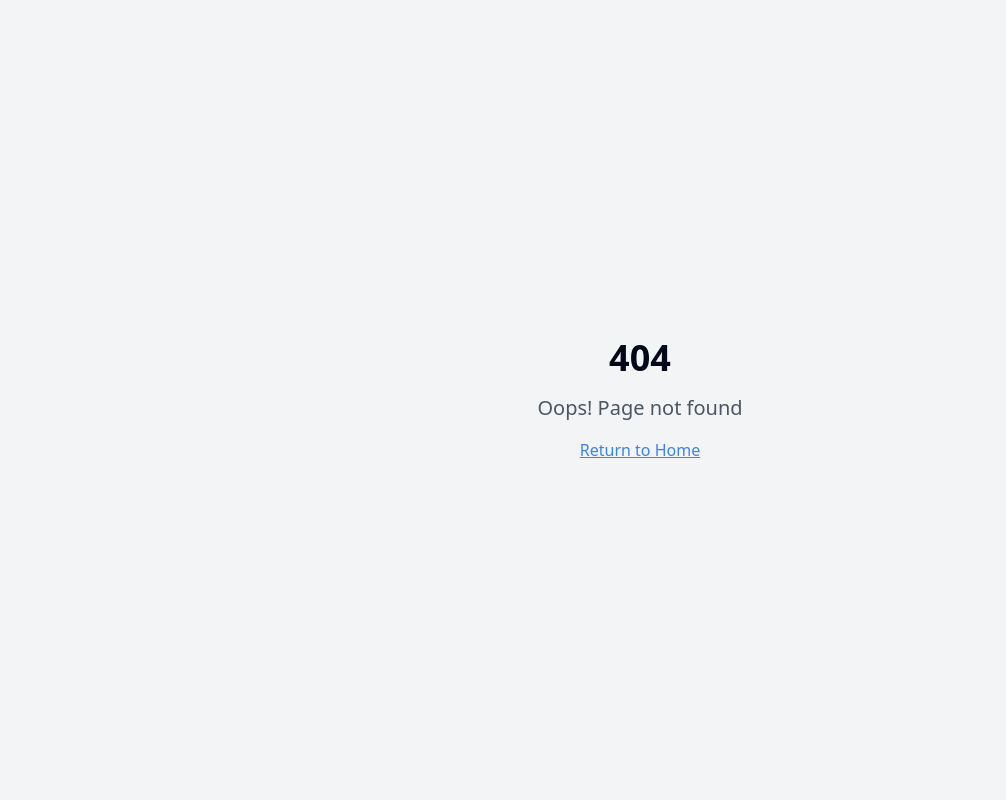
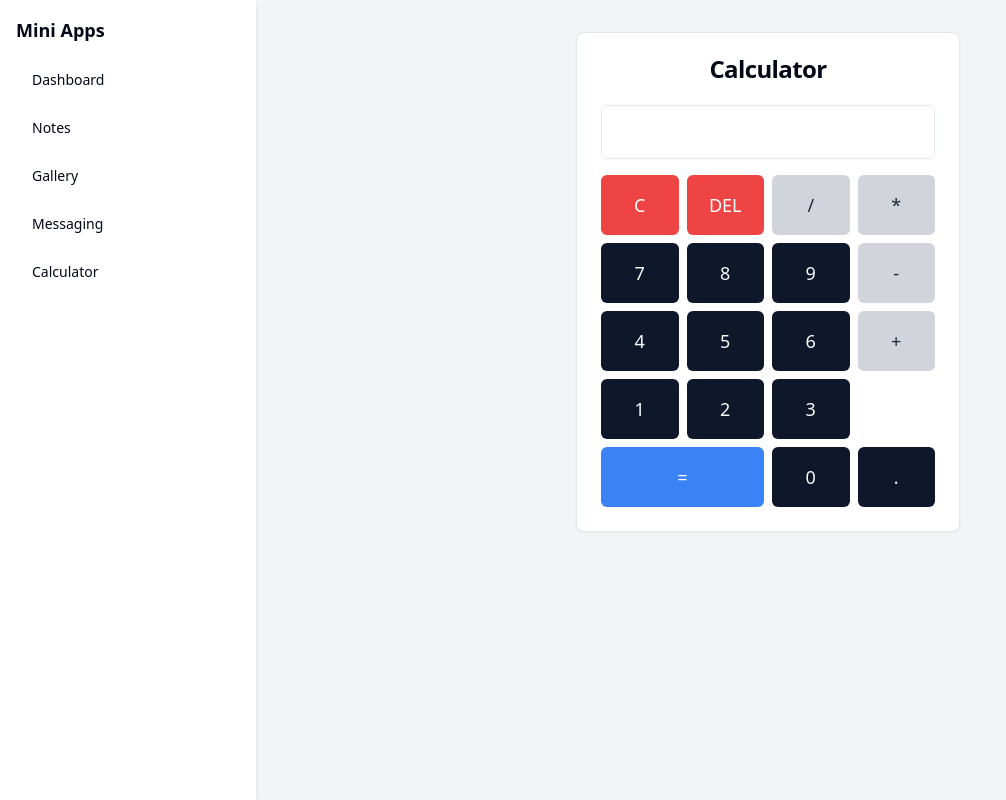
Before and after one commit to teephopdisawas/mystical-tamarin, a React app: page /calculator in a window 1280 px wide. Before the commit this address had no page. Shown: the whole page, without its empty margins (0-1006 px from the left). Built offline with nearby package versions, Linux system fonts and the light colour scheme; the HTML template or start-up script is replaced by a standard one; what @supabase/auth-helpers-react would draw is missing.

Commit message:
[dyad] Created calculator mini-app - wrote 6 file(s)

```diff
--- a/src/App.tsx
+++ b/src/App.tsx
@@ -10,6 +10,7 @@ import Dashboard from "./pages/Dashboard"; // Import Dashboard page
 import Notes from "./pages/Notes"; // Import Notes page
 import Gallery from "./pages/Gallery"; // Import Gallery page
 import Messaging from "./pages/Messaging"; // Import Messaging page
+import Calculator from "./pages/Calculator"; // Import Calculator page
 import { SessionContextProvider } from '@supabase/auth-helpers-react'; // Correct package for SessionContextProvider
 import { supabase } from '@/integrations/supabase/client'; // Import supabase client
 
@@ -28,6 +29,7 @@ const App = () => (
             <Route path="/notes" element={<Notes />} /> {/* Add Notes route */}
             <Route path="/gallery" element={<Gallery />} /> {/* Add Gallery route */}
             <Route path="/messaging" element={<Messaging />} /> {/* Add Messaging route */}
+            <Route path="/calculator" element={<Calculator />} /> {/* Add Calculator route */}
             <Route path="/" element={<Index />} />
             {/* ADD ALL CUSTOM ROUTES ABOVE THE CATCH-ALL "*" ROUTE */}
             <Route path="*" element={<NotFound />} />
--- /dev/null
+++ b/src/pages/Calculator.tsx
@@ -0,0 +1,142 @@
+import { useState } from 'react';
+import { Button, buttonVariants } from '@/components/ui/button';
+import { Input } from '@/components/ui/input';
+import { Card, CardContent, CardHeader, CardTitle } from '@/components/ui/card';
+import { Link } from 'react-router-dom';
+import { cn } from '@/lib/utils';
+
+const Calculator = () => {
+  const [input, setInput] = useState('');
+  const [result, setResult] = useState('');
+
+  const handleButtonClick = (value: string) => {
+    if (value === '=') {
+      try {
+        // Using eval is generally discouraged in production due to security risks,
+        // but for a simple personal calculator mini-app, it's the easiest way.
+        // For a public app, a safer expression parser would be needed.
+        setResult(eval(input).toString());
+      } catch (error) {
+        setResult('Error');
+      }
+    } else if (value === 'C') {
+      setInput('');
+      setResult('');
+    } else if (value === 'DEL') {
+      setInput(input.slice(0, -1));
+    }
+    else {
+      setInput(input + value);
+    }
+  };
+
+  const buttons = [
+    'C', 'DEL', '/', '*',
+    '7', '8', '9', '-',
+    '4', '5', '6', '+',
+    '1', '2', '3', '=',
+    '0', '.',
+  ];
+
+  return (
+    <div className="flex min-h-screen bg-gray-100">
+      {/* Sidebar */}
+      <div className="w-64 bg-white shadow-md p-4 flex flex-col">
+        <h3 className="text-lg font-semibold mb-4">Mini Apps</h3>
+        <ul className="flex-grow space-y-2">
+          <li>
+            <Link
+              to="/dashboard"
+              className={cn(
+                buttonVariants({ variant: "ghost" }),
+                "w-full justify-start"
+              )}
+            >
+              Dashboard
+            </Link>
+          </li>
+          <li>
+            <Link
+              to="/notes"
+              className={cn(
+                buttonVariants({ variant: "ghost" }),
+                "w-full justify-start"
+              )}
+            >
+              Notes
+            </Link>
+          </li>
+           <li>
+            <Link
+              to="/gallery"
+              className={cn(
+                buttonVariants({ variant: "ghost" }),
+                "w-full justify-start"
+              )}
+            >
+              Gallery
+            </Link>
+          </li>
+           <li>
+            <Link
+              to="/messaging"
+              className={cn(
+                buttonVariants({ variant: "ghost" }),
+                "w-full justify-start"
+              )}
+            >
+              Messaging
+            </Link>
+          </li>
+           <li>
+            <Link
+              to="/calculator"
+              className={cn(
+                buttonVariants({ variant: "ghost" }),
+                "w-full justify-start"
+              )}
+            >
+              Calculator
+            </Link>
+          </li>
+          {/* Add links for future mini-apps here */}
+        </ul>
+      </div>
+
+      {/* Main Content Area */}
+      <div className="flex-1 p-8 overflow-y-auto flex justify-center items-start"> {/* Center content horizontally */}
+        <Card className="w-full max-w-sm"> {/* Limit card width */}
+          <CardHeader>
+            <CardTitle className="text-center">Calculator</CardTitle>
+          </CardHeader>
+          <CardContent className="space-y-4">
+            <Input
+              type="text"
+              value={result || input} // Show result if available, otherwise show input
+              readOnly
+              className="text-right text-2xl p-4 h-auto"
+            />
+            <div className="grid grid-cols-4 gap-2">
+              {buttons.map((btn) => (
+                <Button
+                  key={btn}
+                  onClick={() => handleButtonClick(btn)}
+                  className={cn(
+                    "text-lg p-4 h-auto",
+                    btn === '=' ? 'col-span-2 bg-blue-500 hover:bg-blue-600 text-white' : '', // Span 2 columns for equals
+                    btn === 'C' || btn === 'DEL' ? 'bg-red-500 hover:bg-red-600 text-white' : '', // Red for clear/delete
+                    ['/', '*', '-', '+'].includes(btn) ? 'bg-gray-300 hover:bg-gray-400 text-gray-800' : '' // Gray for operators
+                  )}
+                >
+                  {btn}
+                </Button>
+              ))}
+            </div>
+          </CardContent>
+        </Card>
+      </div>
+    </div>
+  );
+};
+
+export default Calculator;
--- a/src/pages/Dashboard.tsx
+++ b/src/pages/Dashboard.tsx
@@ -170,6 +170,17 @@ const Dashboard = () => {
               Messaging
             </Link>
           </li>
+           <li>
+            <Link
+              to="/calculator"
+              className={cn(
+                buttonVariants({ variant: "ghost" }),
+                "w-full justify-start"
+              )}
+            >
+              Calculator
+            </Link>
+          </li>
           {/* Add links for future mini-apps here */}
         </ul>
         <div className="mt-auto">
--- a/src/pages/Gallery.tsx
+++ b/src/pages/Gallery.tsx
@@ -198,6 +198,17 @@ const Gallery = () => {
               Messaging
             </Link>
           </li>
+           <li>
+            <Link
+              to="/calculator"
+              className={cn(
+                buttonVariants({ variant: "ghost" }),
+                "w-full justify-start"
+              )}
+            >
+              Calculator
+            </Link>
+          </li>
           {/* Add links for future mini-apps here */}
         </ul>
         {/* Logout button can be added here or in a shared layout */}
--- a/src/pages/Messaging.tsx
+++ b/src/pages/Messaging.tsx
@@ -25,7 +25,7 @@ interface Message {
   user_id: string;
   content: string;
   created_at: string;
-  // profiles?: { first_name: string | null; last_name: string | null } | null; // Removed for now
+  profiles?: { first_name: string | null; last_name: string | null } | null; // Removed for now
 }
 
 const Messaging = () => {
@@ -195,6 +195,17 @@ const Messaging = () => {
               Messaging
             </Link>
           </li>
+           <li>
+            <Link
+              to="/calculator"
+              className={cn(
+                buttonVariants({ variant: "ghost" }),
+                "w-full justify-start"
+              )}
+            >
+              Calculator
+            </Link>
+          </li>
           {/* Add links for future mini-apps here */}
         </ul>
         {/* Logout button can be added here or in a shared layout */}
--- a/src/pages/Notes.tsx
+++ b/src/pages/Notes.tsx
@@ -252,6 +252,17 @@ const Notes = () => {
               Messaging
             </Link>
           </li>
+           <li>
+            <Link
+              to="/calculator"
+              className={cn(
+                buttonVariants({ variant: "ghost" }),
+                "w-full justify-start"
+              )}
+            >
+              Calculator
+            </Link>
+          </li>
           {/* Add links for future mini-apps here */}
         </ul>
         {/* Logout button can be added here or in a shared layout */}
```
